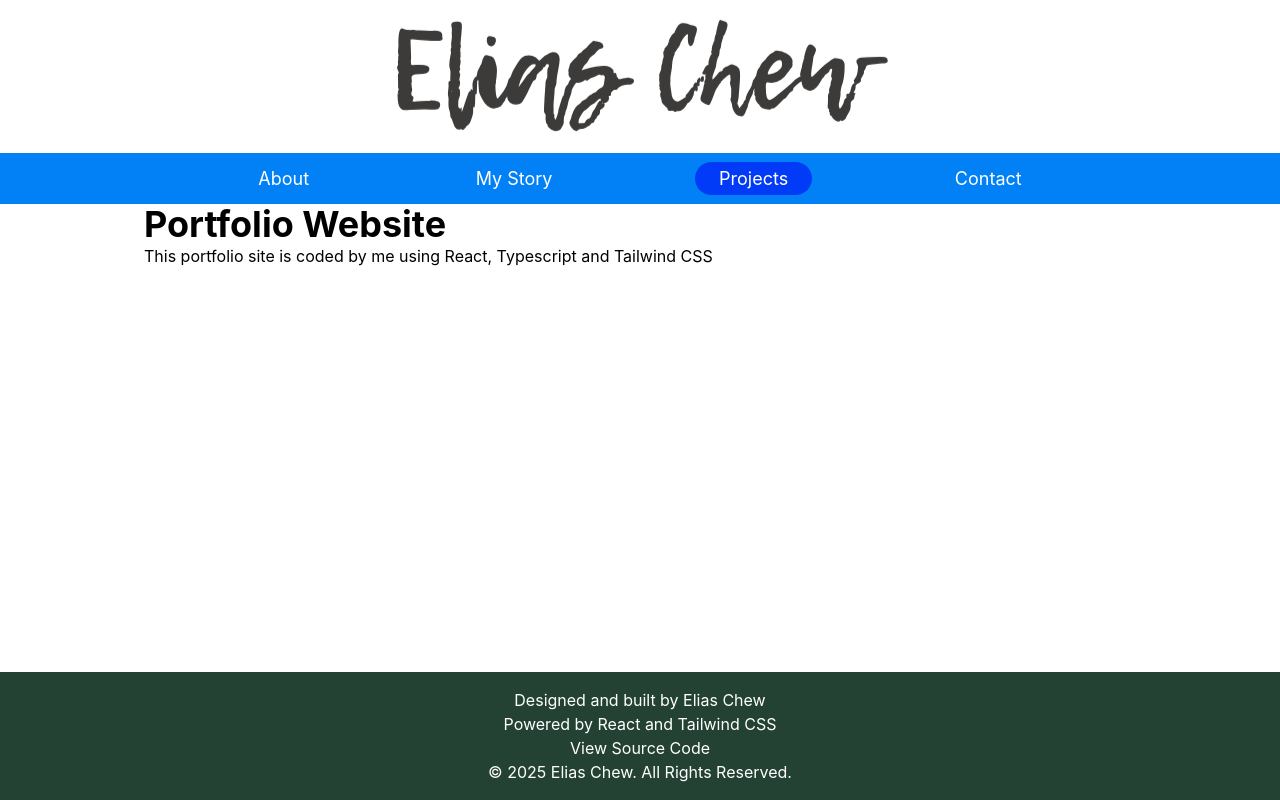
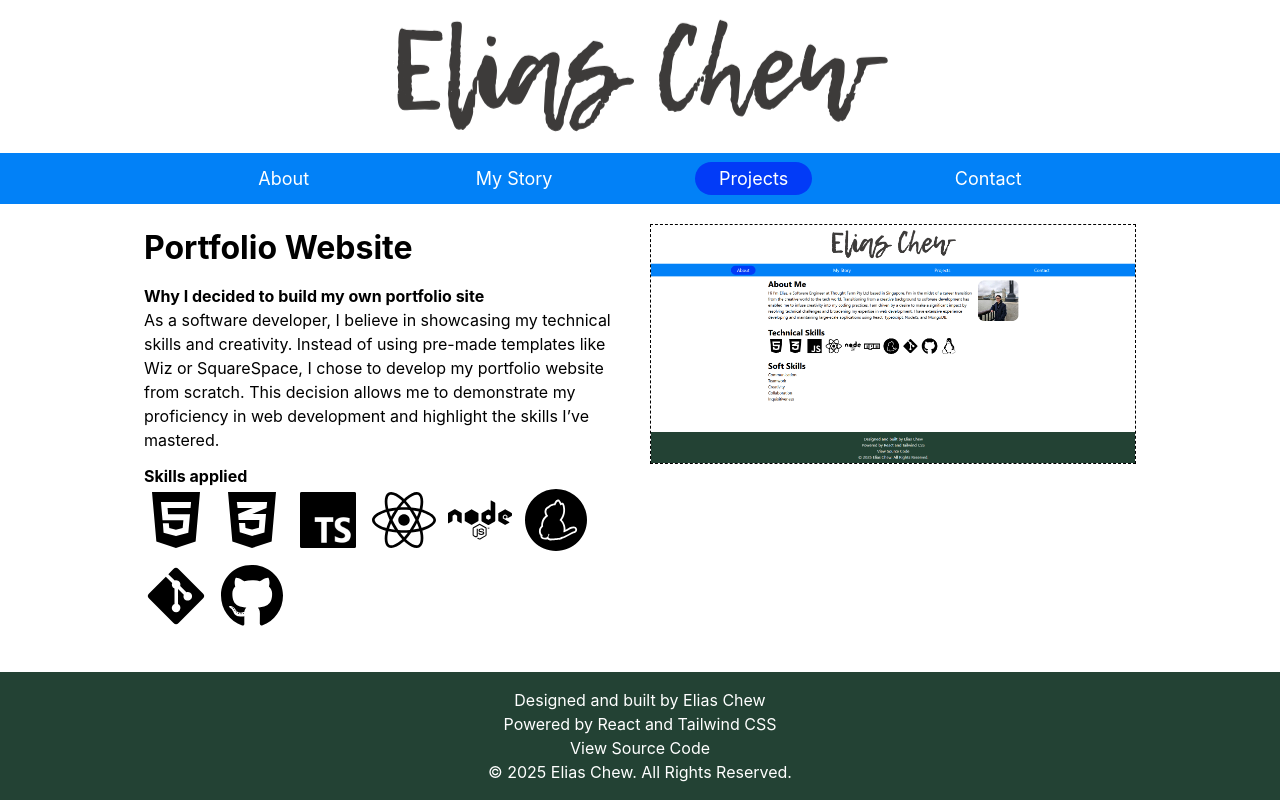
Before and after one commit to eliasSFL/eliassfl.github.io, a React (Create React App) app: page /projects in a window 1280 px wide. Built offline with nearby package versions, Linux system fonts and the light colour scheme.

Commit message:
Add TypeScript icon to skills and enhance portfolio section with new layout and skills display

```diff
--- a/src/components/Pages/About.tsx
+++ b/src/components/Pages/About.tsx
@@ -11,15 +11,17 @@ import {
   faYarn,
   IconDefinition,
 } from "@fortawesome/free-brands-svg-icons";
+import typescriptIcon from "../../../src/assets/typescript.png";
 import { FontAwesomeIcon } from "@fortawesome/react-fontawesome";
 import { isMobile } from "mobile-device-detect";
 import React from "react";
 import { Tooltip } from "react-tooltip";
 
-const SkillIcons: { [key: string]: IconDefinition } = {
+export const SkillIcons = {
   HTML5: faHtml5,
   CSS3: faCss3Alt,
   JavaScript: faJs,
+  TypeScript: typescriptIcon,
   React: faReact,
   NodeJS: faNode,
   npm: faNpm,
@@ -27,7 +29,9 @@ const SkillIcons: { [key: string]: IconDefinition } = {
   Git: faGitAlt,
   GitHub: faGithub,
   Linux: faLinux,
-};
+} as Record<string, IconDefinition | string>;
+
+export type SkillName = keyof typeof SkillIcons;
 
 export const About: React.FC = () => {
   return (
@@ -56,22 +60,33 @@ export const About: React.FC = () => {
       <section id="skills">
         <h2>Technical Skills</h2>
         <div className="flex flex-row flex-wrap gap-3">
-          {Object.entries(SkillIcons).map(([name, icon], index) => (
+          {Object.entries(SkillIcons).map(([name, icon], index) => {
+            const isString = typeof icon === "string";
+            return (
               <>
+                {isString ? (
+                  <img
+                    src={icon}
+                    alt={name}
+                    className={`w-10 h-10 md:w-16 md:h-16 ${name}`}
+                  />
+                ) : (
                   <FontAwesomeIcon
                     key={index}
                     icon={icon}
                     className={`w-10 h-10 md:w-16 md:h-16 ${name}`}
                   />
+                )}
                 <Tooltip
                   anchorSelect={`.${name}`}
                   place="bottom"
-                openOnClick={isMobile ? true : false}
+                  openOnClick={!!isMobile}
                 >
                   {name}
                 </Tooltip>
               </>
-          ))}
+            );
+          })}
         </div>
       </section>
       <section className="mb-5">
--- a/src/components/Pages/Projects.tsx
+++ b/src/components/Pages/Projects.tsx
@@ -1,17 +1,76 @@
 import React from "react";
+import portfolio from "../../../src/assets/portfolio.png";
+import { SkillIcons, SkillName } from "./About";
+import { FontAwesomeIcon } from "@fortawesome/react-fontawesome";
+import { isMobile } from "mobile-device-detect";
+import { Tooltip } from "react-tooltip";
+
+const PortfolioSiteSkills: SkillName[] = [
+  "HTML5",
+  "CSS3",
+  "TypeScript",
+  "React",
+  "NodeJS",
+  "Yarn",
+  "Git",
+  "GitHub",
+];
 
 export const Projects: React.FC = () => {
   return (
-    <main className="m-0 px-4 max-w-5xl mx-auto flex flex-col">
+    <main className="m-5 px-4 max-w-5xl mx-auto flex flex-col">
       {/* Portfolio Website */}
-      <section id="website">
+      <section id="website" className="flex flex-row gap-5 justify-between">
         <article>
-          <h1 className="text-4xl">Portfolio Website</h1>
+          <h2>Portfolio Website</h2>
+          <h3 className="font-bold mt-3">
+            Why I decided to build my own portfolio site
+          </h3>
           <p>
-            This portfolio site is coded by me using React, Typescript and
-            Tailwind CSS
+            As a software developer, I believe in showcasing my technical skills
+            and creativity. Instead of using pre-made templates like Wiz or
+            SquareSpace, I chose to develop my portfolio website from scratch.
+            This decision allows me to demonstrate my proficiency in web
+            development and highlight the skills I’ve mastered.
           </p>
+          <h3 className="font-bold mt-3">Skills applied</h3>
+          <div className="flex flex-row flex-wrap gap-3">
+            {PortfolioSiteSkills.map((name, index) => {
+              const icon = SkillIcons[name];
+              const isString = typeof icon === "string";
+              return (
+                <>
+                  {isString ? (
+                    <img
+                      src={icon}
+                      alt={name}
+                      className={`w-10 h-10 md:w-16 md:h-16 ${name}`}
+                    />
+                  ) : (
+                    <FontAwesomeIcon
+                      key={index}
+                      icon={icon}
+                      className={`w-10 h-10 md:w-16 md:h-16 ${name}`}
+                    />
+                  )}
+                  <Tooltip
+                    anchorSelect={`.${name}`}
+                    place="bottom"
+                    openOnClick={!!isMobile}
+                  >
+                    {name}
+                  </Tooltip>
+                </>
+              );
+            })}
+          </div>
         </article>
+        <img
+          src={portfolio}
+          alt="Elias Portfolio"
+          className="h-60 cursor-pointer portfolio"
+          onClick={() => window.open(portfolio, "_blank")}
+        />
       </section>
     </main>
   );
--- a/src/index.css
+++ b/src/index.css
@@ -14,6 +14,10 @@ body {
 code {
   font-family: source-code-pro, Menlo, Monaco, Consolas, "Courier New",
     monospace;
+}
+
+.portfolio {
+  border: 1px dashed black;
 }
 
 .nav-logo {
```
Also changed, not shown: src/assets/portfolio.png (added), src/assets/typescript.png (added). Lines whose indentation alone changed are shown as unchanged.
